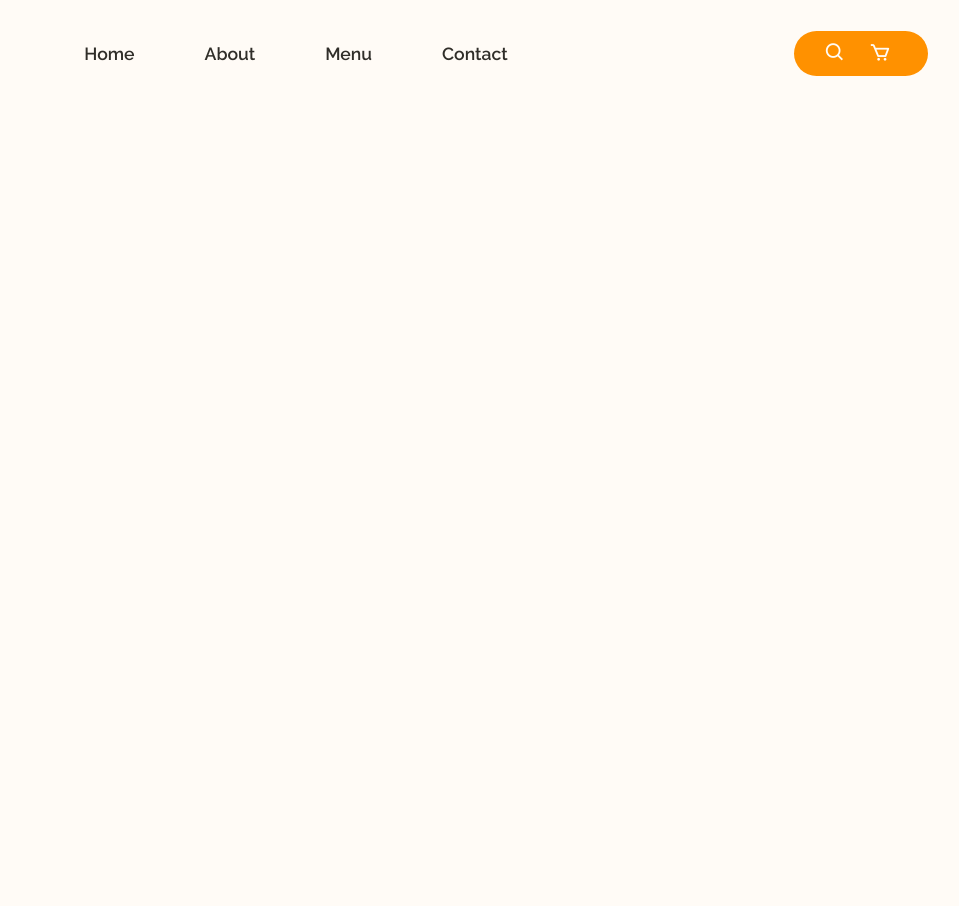
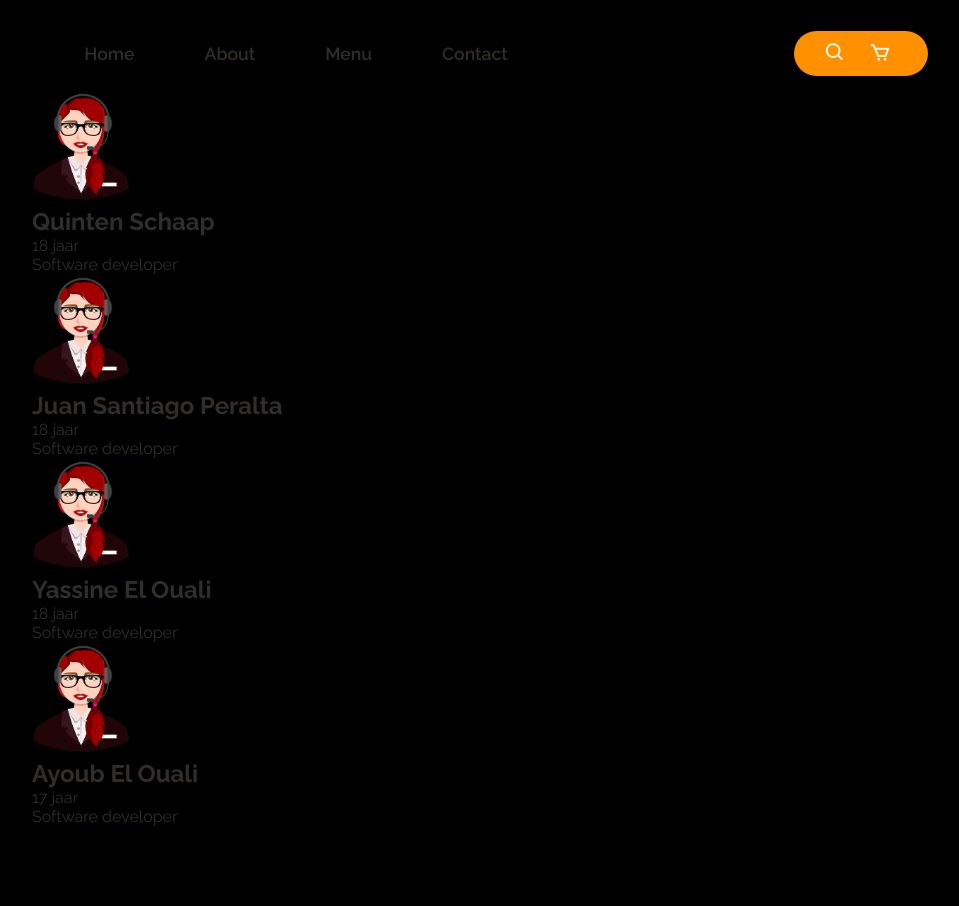
Before and after one commit to 2023leerjaar2/2swd3-h4, a PHP site: page /website/aboutUs.php in a window 1280 px wide. Shown: the whole page, without its empty margins (160-1119 px from the left). Before the commit the page ends 76 px from the top, so only its background shows below. Run offline with PHP 8.4, Linux system fonts and the light colour scheme.

Commit message:
about us aanpassen

```diff
--- a/website/aboutUs.php
+++ b/website/aboutUs.php
@@ -34,7 +34,34 @@
 			<div class="bx bx-menu" id="menu-icon"></div>
 		</div>
 	</header>
-
+	<main>
+		<section>
+		<article>
+				<img src="img/callingCartoon.png" alt="" width="100px">
+				<h2>Quinten Schaap</h2>
+				<p>18 jaar</p>
+				<p>Software developer</p>
+			</article>
+			<article>
+				<img src="img/callingCartoon.png" alt="" width="100px">
+				<h2>Juan Santiago Peralta</h2>
+				<p>18 jaar</p>
+				<p>Software developer</p>
+			</article>
+			<article>
+				<img src="img/callingCartoon.png" alt="" width="100px">
+				<h2>Yassine El Ouali</h2>
+				<p>18 jaar</p>
+				<p>Software developer</p>
+			</article>
+			<article>
+				<img src="img/callingCartoon.png" alt="" width="100px">
+				<h2>Ayoub El Ouali</h2>
+				<p>17 jaar</p>
+				<p>Software developer</p>
+			</article>
+		</section>
+	</main>
 
 
     <script src="https://unpkg.com/scrollreveal"></script>
--- a/website/css/aboutUs.css
+++ b/website/css/aboutUs.css
@@ -123,3 +123,8 @@ header.sticky{
 	background: var(--bg-color);
 	box-shadow: 0px 4px 15px rgb(0 0 0 / 8%);
 }
+
+
+main {
+	background-color: black;
+}
```
